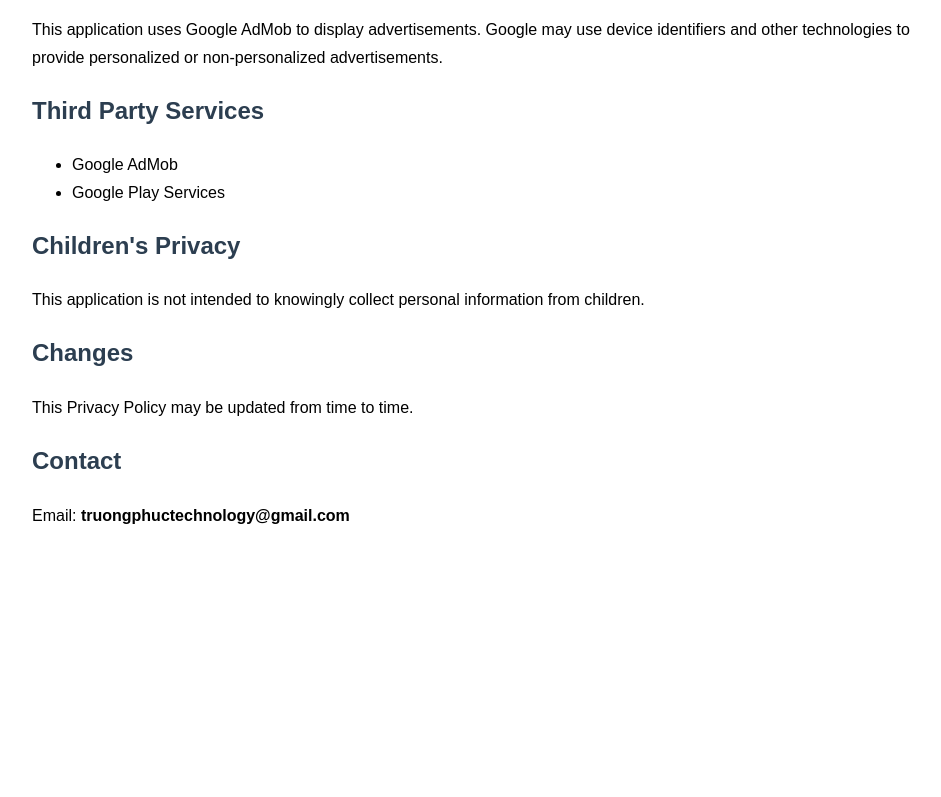
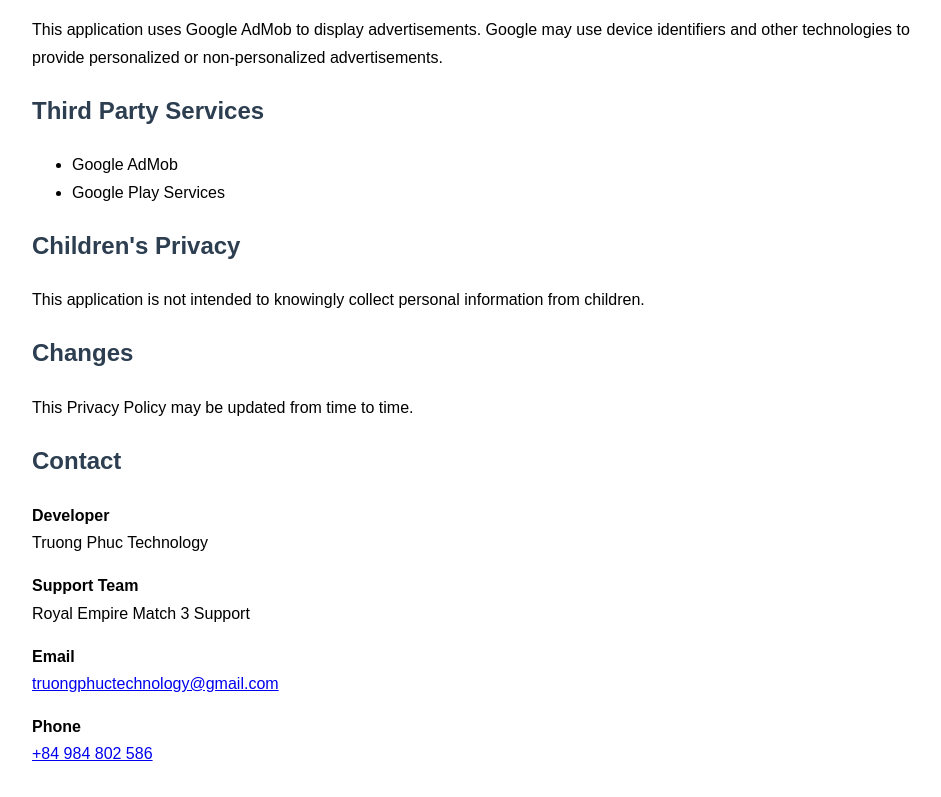
Before and after one commit to quangtruongibm-hue/RoyalEmpireMatch3, a plain HTML site: page privacy.html in a window 1280 px wide. Shown: the part 434-1231 px from the top of the page, without its empty margins (158-1099 px from the left). Before the commit the page ends 1019 px from the top, so only its background shows below. Drawn offline with Linux system fonts and the light colour scheme.

Commit message:
Update privacy.html with contact details
Added contact information for the support team and developer.

```diff
--- a/privacy.html
+++ b/privacy.html
@@ -69,8 +69,27 @@
 <h2>Contact</h2>
 
 <p>
-Email:
-<b> truongphuctechnology@gmail.com</b>
+<strong>Developer</strong><br>
+Truong Phuc Technology
+</p>
+
+<p>
+<strong>Support Team</strong><br>
+Royal Empire Match 3 Support
+</p>
+
+<p>
+<strong>Email</strong><br>
+<a href="mailto:truongphuctechnology@gmail.com">
+truongphuctechnology@gmail.com
+</a>
+</p>
+
+<p>
+<strong>Phone</strong><br>
+<a href="tel:+84984802586">
++84 984 802 586
+</a>
 </p>
 
 </body>
```
